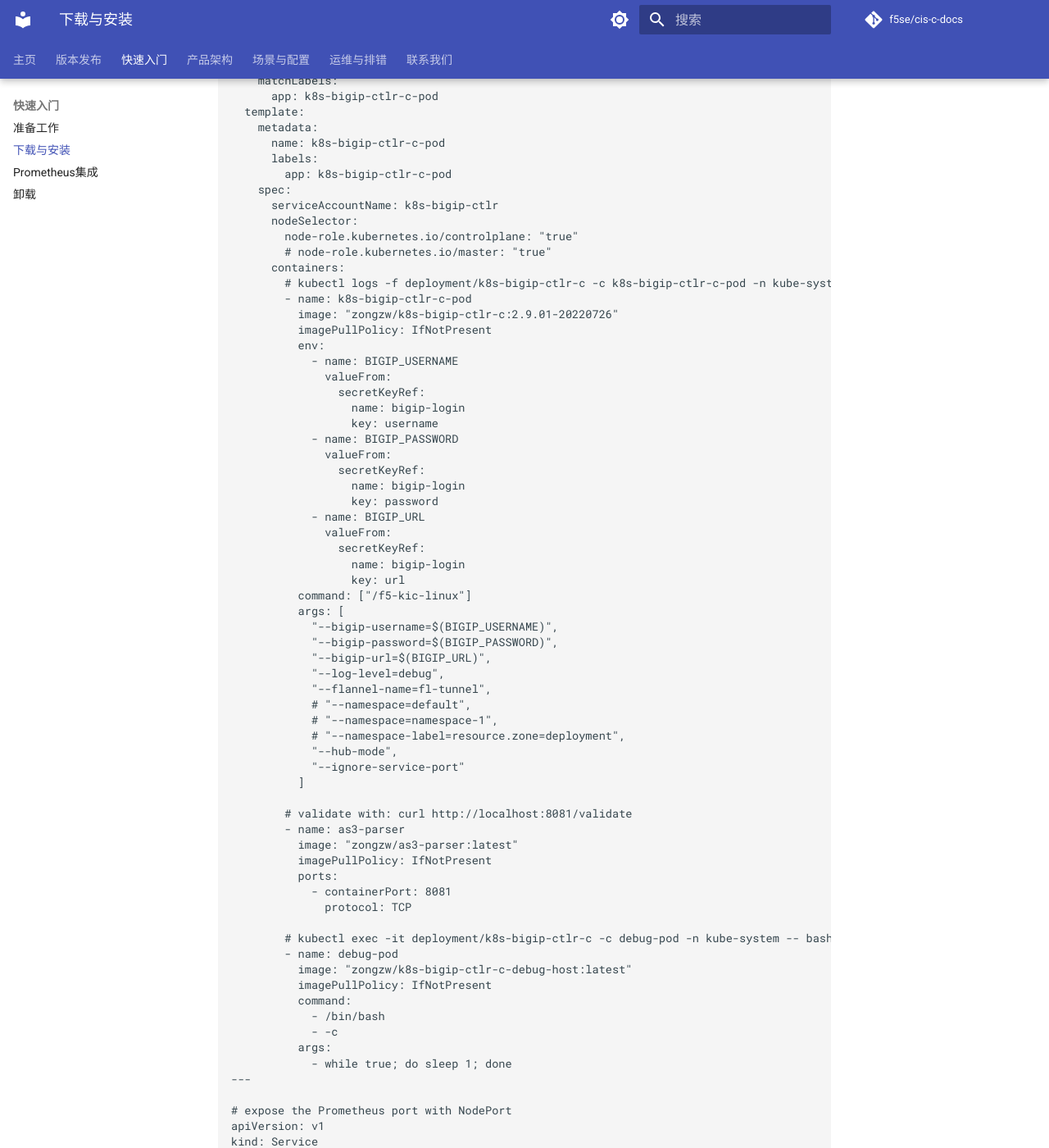
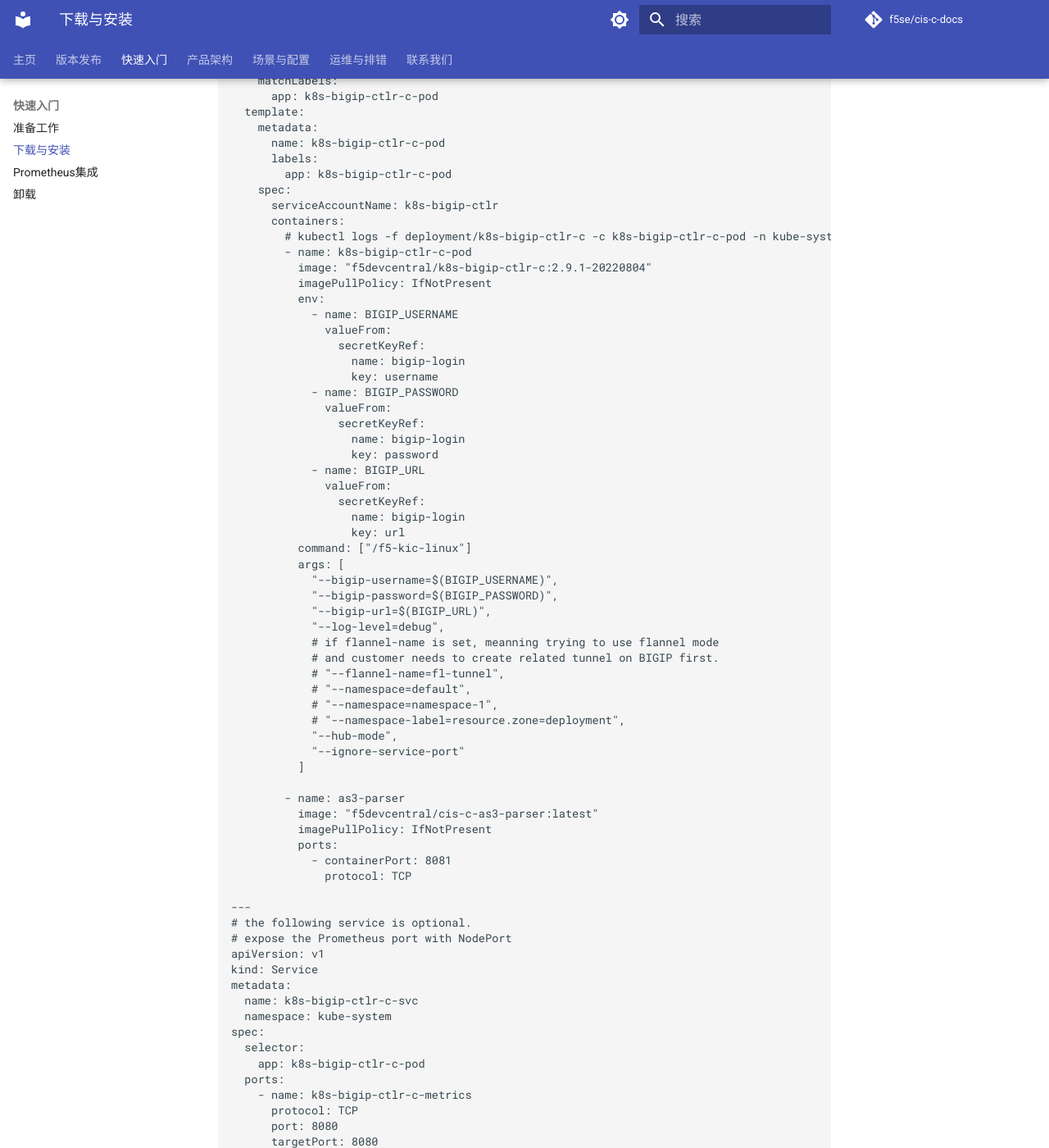
Before and after one commit to f5se/cis-c-docs, an MkDocs documentation site: the page built from docs/quick-start/installation.md, in a window 1280 px wide and 1400 px high, scrolled down 369 px. Shown: the whole window at 82% size. Built offline with MkDocs 1.6.1 and Material for MkDocs 9.7.7, drawn with Linux system fonts in a browser that asks for light colours; comment, search, counter and statistics services are not loaded.

Commit message:
modify image name and other part

```diff
--- a/docs/quick-start/installation.md
+++ b/docs/quick-start/installation.md
@@ -19,13 +19,10 @@ spec:
         app: k8s-bigip-ctlr-c-pod
     spec:
       serviceAccountName: k8s-bigip-ctlr
-      nodeSelector:
-        node-role.kubernetes.io/controlplane: "true"
-        # node-role.kubernetes.io/master: "true"
       containers:
         # kubectl logs -f deployment/k8s-bigip-ctlr-c -c k8s-bigip-ctlr-c-pod -n kube-system
         - name: k8s-bigip-ctlr-c-pod
-          image: "zongzw/k8s-bigip-ctlr-c:2.9.01-20220726"
+          image: "f5devcentral/k8s-bigip-ctlr-c:2.9.1-20220804"
           imagePullPolicy: IfNotPresent
           env:
             - name: BIGIP_USERNAME
@@ -49,7 +46,9 @@ spec:
             "--bigip-password=$(BIGIP_PASSWORD)",
             "--bigip-url=$(BIGIP_URL)",
             "--log-level=debug",
-            "--flannel-name=fl-tunnel",
+            # if flannel-name is set, meanning trying to use flannel mode
+            # and customer needs to create related tunnel on BIGIP first.
+            # "--flannel-name=fl-tunnel",
             # "--namespace=default",
             # "--namespace=namespace-1",
             # "--namespace-label=resource.zone=deployment",
@@ -57,25 +56,15 @@ spec:
             "--ignore-service-port"
           ]
 
-        # validate with: curl http://localhost:8081/validate
         - name: as3-parser
-          image: "zongzw/as3-parser:latest"
+          image: "f5devcentral/cis-c-as3-parser:latest"
           imagePullPolicy: IfNotPresent
           ports:
             - containerPort: 8081
               protocol: TCP
 
-        # kubectl exec -it deployment/k8s-bigip-ctlr-c -c debug-pod -n kube-system -- bash
-        - name: debug-pod
-          image: "zongzw/k8s-bigip-ctlr-c-debug-host:latest"
-          imagePullPolicy: IfNotPresent
-          command:
-            - /bin/bash
-            - -c
-          args:
-            - while true; do sleep 1; done
 ---
-
+# the following service is optional.
 # expose the Prometheus port with NodePort
 apiVersion: v1
 kind: Service
```
